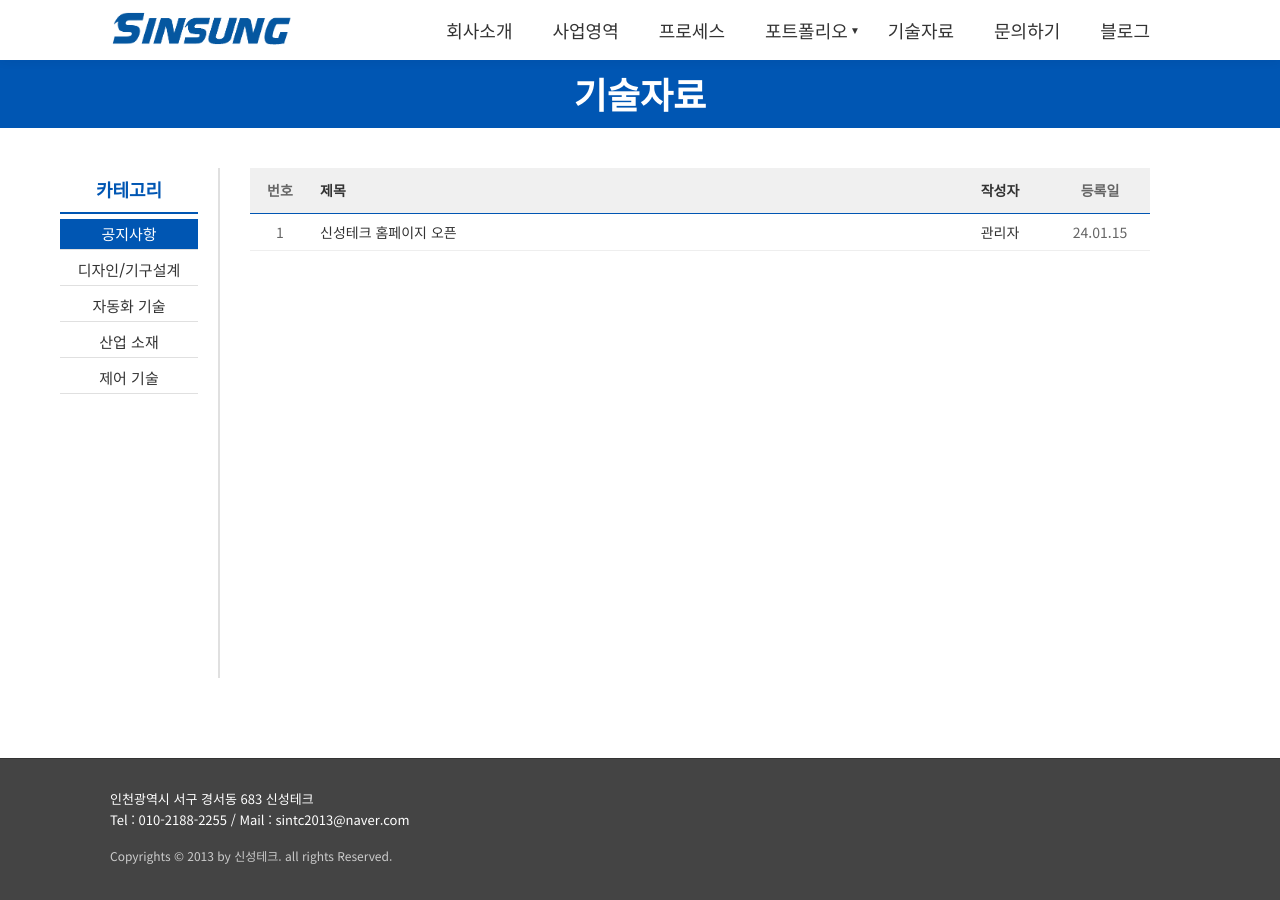
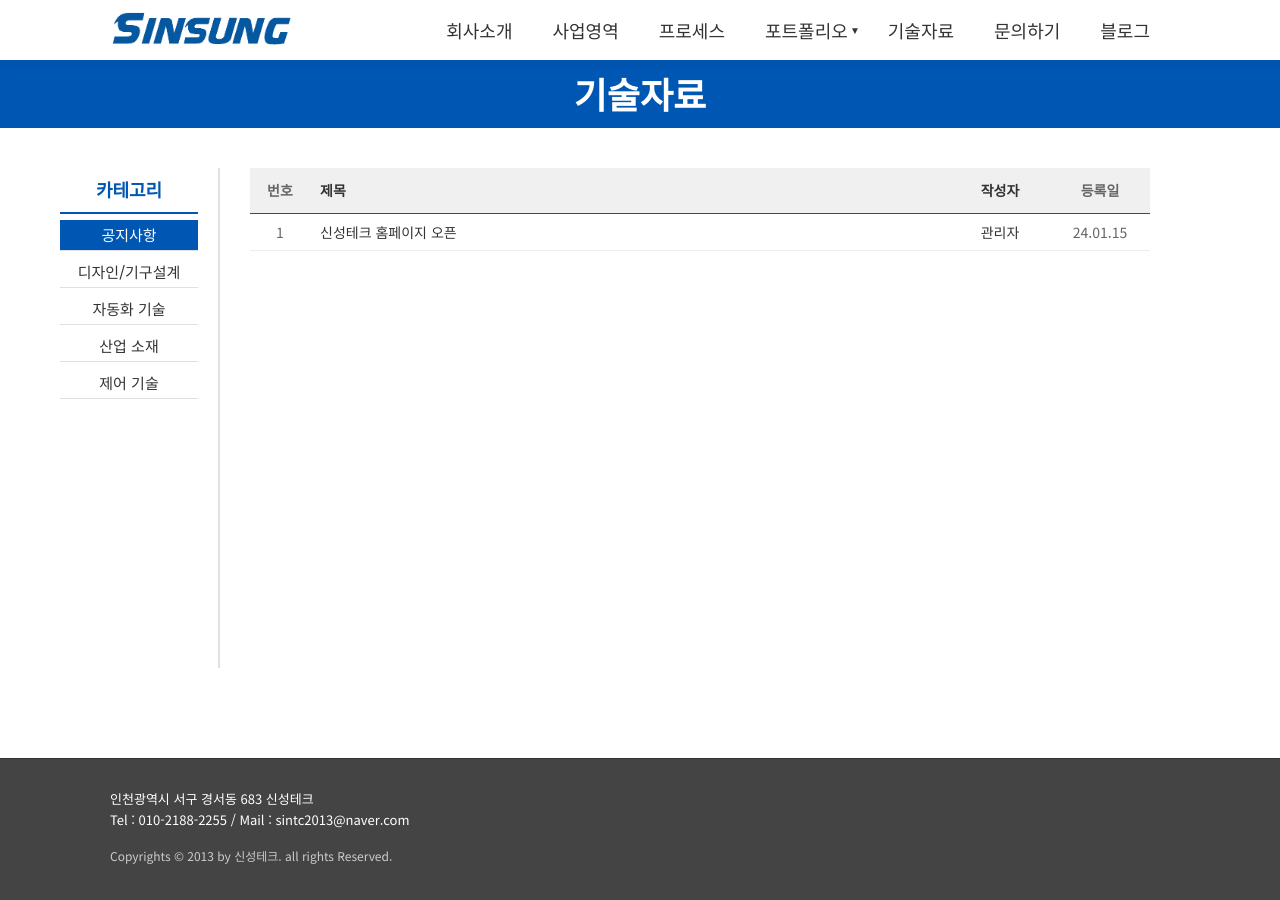
Before and after one commit to desert32-hash/Sintc2013, a Jekyll site: the page built from tech.html, in a window 1280 px wide. Built offline with Jekyll 4.4.1, drawn with Linux system fonts in a browser that asks for light colours.

Commit message:
Add files via upload

```diff
--- a/tech.html
+++ b/tech.html
@@ -62,7 +62,7 @@ permalink: /tech.html
             flex-shrink: 0;
             border-right: 2px solid #e0e0e0;
             padding-right: 20px;
-            height: 510px;
+            height: 500px;
             /* 세로줄 길이 510px 고정 */
         }
 
@@ -96,7 +96,7 @@ permalink: /tech.html
             padding: 0;
             background: white;
             width: 100%;
-            height: 36px;
+            height: 37px;
             /* 가로선을 맞추기 위한 전체 높이 유지 */
             display: flex;
             /* 파란 박스를 하단 가로선에 밀착 */
```
